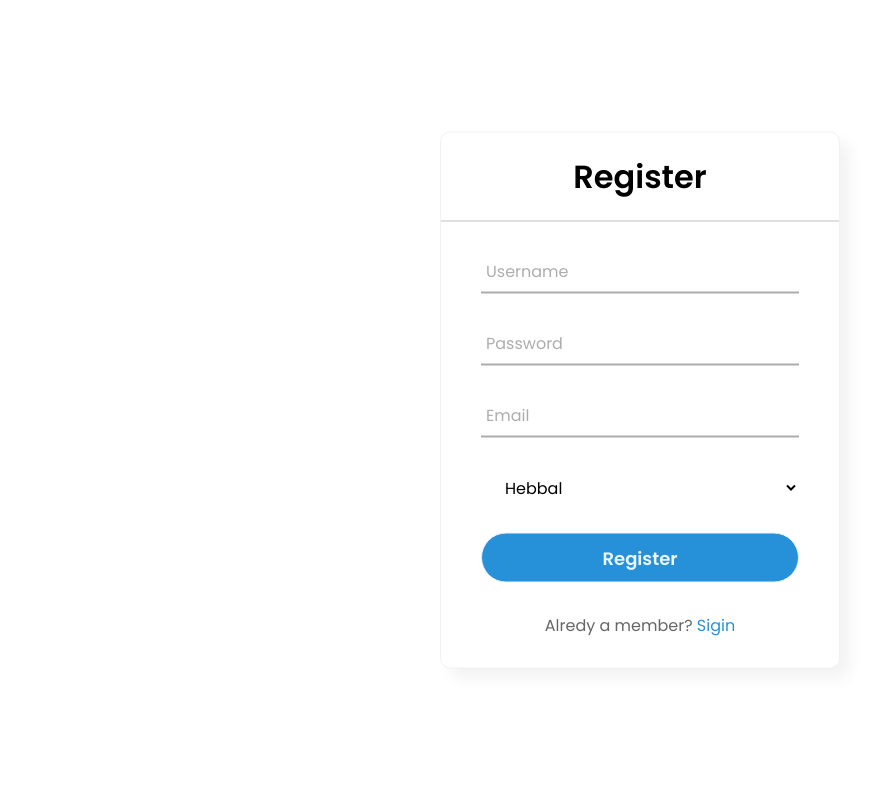
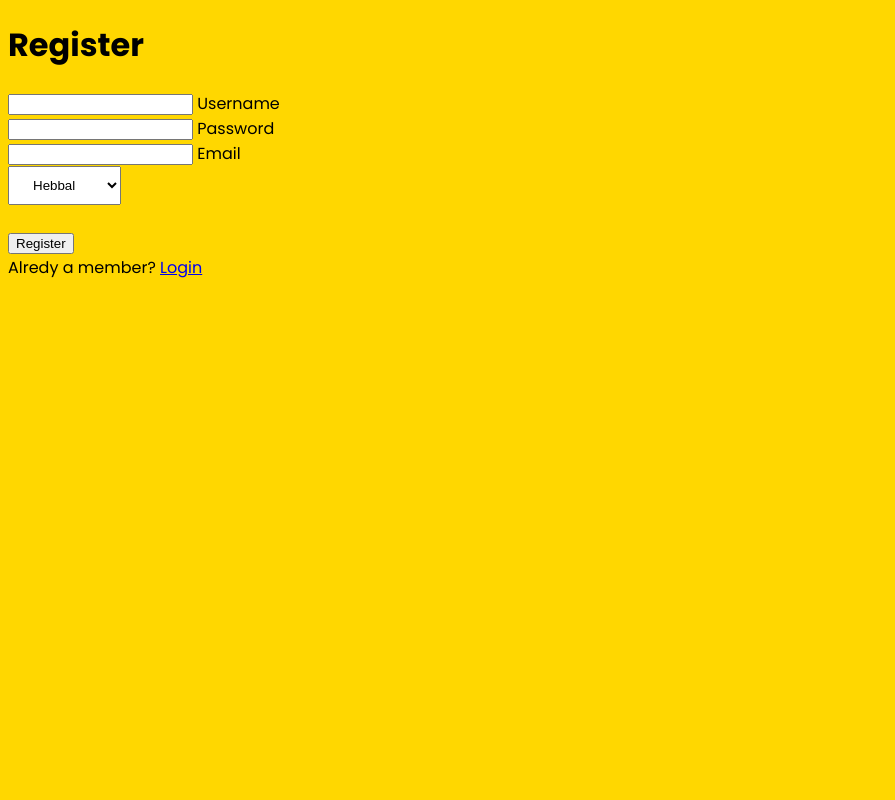
Before and after one commit to asghar-innama/Sustainable-Bites, a PHP site: page /delivery/deliverysignup.php in a window 1280 px wide. Shown: the whole page, without its empty margins (0-895 px from the left). Run offline with PHP 8.4, Linux system fonts and the light colour scheme.

Commit message:
changed the delivery module
added more to de=fetch data from the delivery person database

```diff
--- a/delivery/delivery.css
+++ b/delivery/delivery.css
@@ -107,7 +107,7 @@ table {
   color: #fff;
   letter-spacing: 2px;
   transition: 0.2s;
-  border: #FFD700;
+  border: black;
   }
   select{
     font-size: 18px;
--- a/delivery/deliverylogin.php
+++ b/delivery/deliverylogin.php
@@ -66,7 +66,7 @@ if (isset($_POST['sign'])) {
         <!-- <div class="pass">Forgot Password?</div> -->
         <input type="submit" value="Login" name="sign">
         <div class="signup_link">
-          Not a member? <a href="deliverysignup.php">Signup</a>
+          Not a member? <a href="deliverysignup.php">Register</a>
         </div>
       </form>
     </div>
--- a/delivery/deliverysignup.php
+++ b/delivery/deliverysignup.php
@@ -40,7 +40,7 @@ if(isset($_POST['sign']))
     <meta name="viewport" content="width=device-width, initial-scale=1.0">
 
     <title>Animated Login Form </title>
-    <link rel="stylesheet" href="deliverycss.css">
+    <link rel="stylesheet" href="../loginstyle.css">
 
   </head>
   <body>
@@ -73,7 +73,7 @@ if(isset($_POST['sign']))
           <br>
         <input type="submit" name="sign" value="Register">
         <div class="signup_link">
-          Alredy a member? <a href="deliverylogin.php">Sigin</a>
+          Alredy a member? <a href="deliverylogin.php">Login</a>
         </div>
       </form>
     </div>
--- a/delivery/openmap.php
+++ b/delivery/openmap.php
@@ -32,7 +32,7 @@
         text-align: center;
       }
       .nav-bar a{
-        background:#06C167;
+        background:#FFD700;
       }
       @media screen and (max-width: 600px) {
        #map-container {
@@ -174,9 +174,6 @@
 // call function to get visitor's location information
 getVisitorLocation();
     </script>
-
-
-
     <script async defer src="https://maps.googleapis.com/maps/api/js?key=&callback=initMap"></script>
   </body>
 </html>
--- a/home.css
+++ b/home.css
@@ -2,7 +2,7 @@
 :root{
   --navcolor:white;
   --navfont:black;
-  --green:#FFD700;
+  --yellow:#FFD700;
   --box-shadow:0 .5rem 1rem rgba(0,0,0.1)
 }
 *{
--- a/index.html
+++ b/index.html
@@ -4,7 +4,7 @@
     <meta charset="UTF-8">
     <meta http-equiv="X-UA-Compatible" content="IE=edge">
     <meta name="viewport" content="width=device-width, initial-scale=1.0">
-    <title>Document</title>
+    <title>Welcome Page</title>
 
     <link rel="stylesheet" href="https://cdnjs.cloudflare.com/ajax/libs/font-awesome/6.3.0/css/all.min.css">
     <link rel="stylesheet" href="https://cdnjs.cloudflare.com/ajax/libs/font-awesome/6.2.1/css/all.min.css">
@@ -31,7 +31,7 @@
         display: inline-block;
   /* font-size: 1em; */
   font-size: 20px;
-  background:#06C167;
+  background:#FFD700;
   padding: 10px 30px;
   /* text-transform: uppercase; */
   text-decoration: none;
--- a/profile.php
+++ b/profile.php
@@ -63,7 +63,7 @@ if($_SESSION['name']==''){
         <table class="table">
         <thead>
         <tr>
-            <th>food</th>
+            <th>Food</th>
             <th>Type</th>
             <th>Category</th>
             <th>date/time</th>
```
Also changed, not shown: delivery/delivery.php (+6 -16 lines), delivery/deliverymyord.php (+3 -18 lines).
